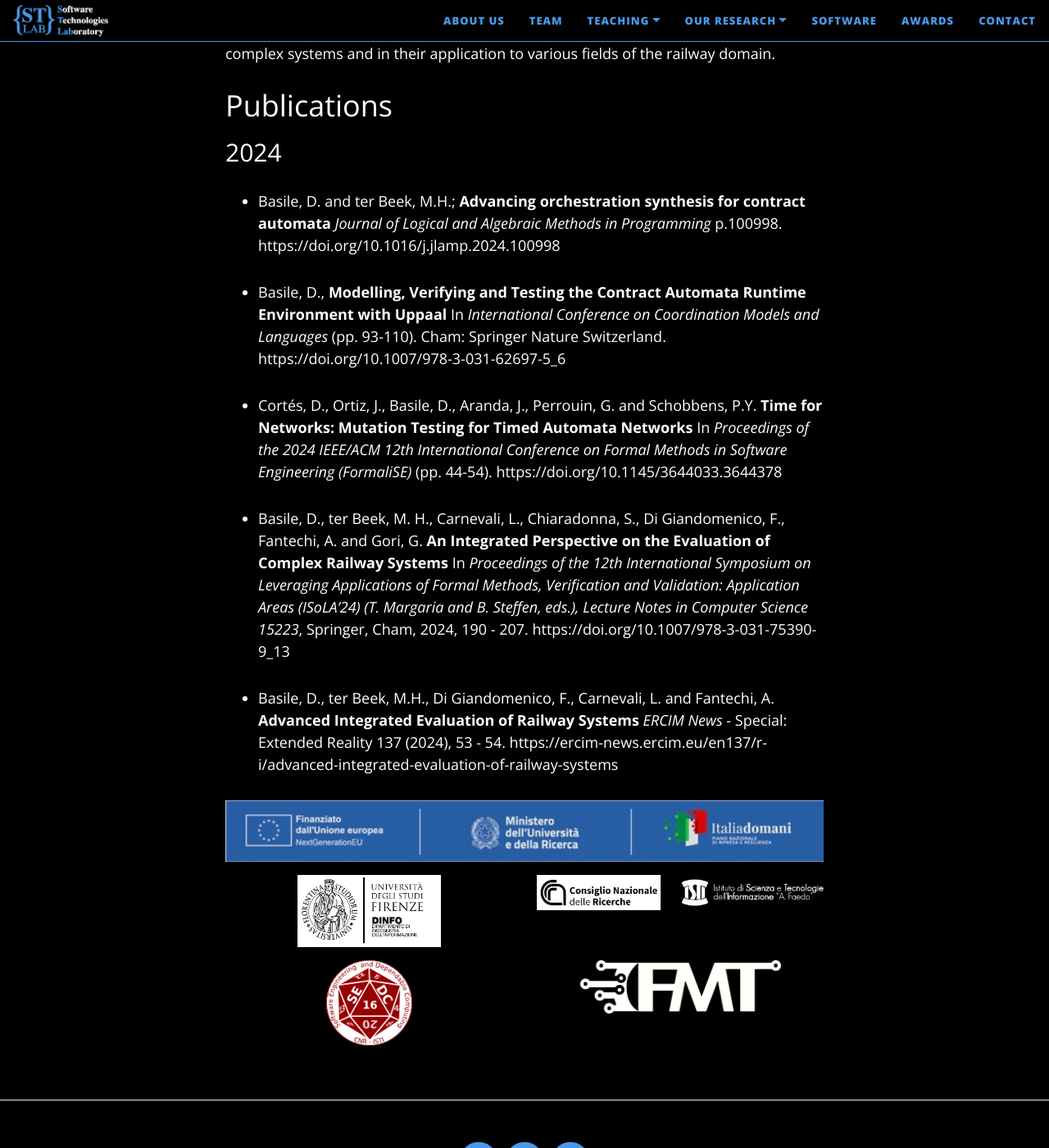
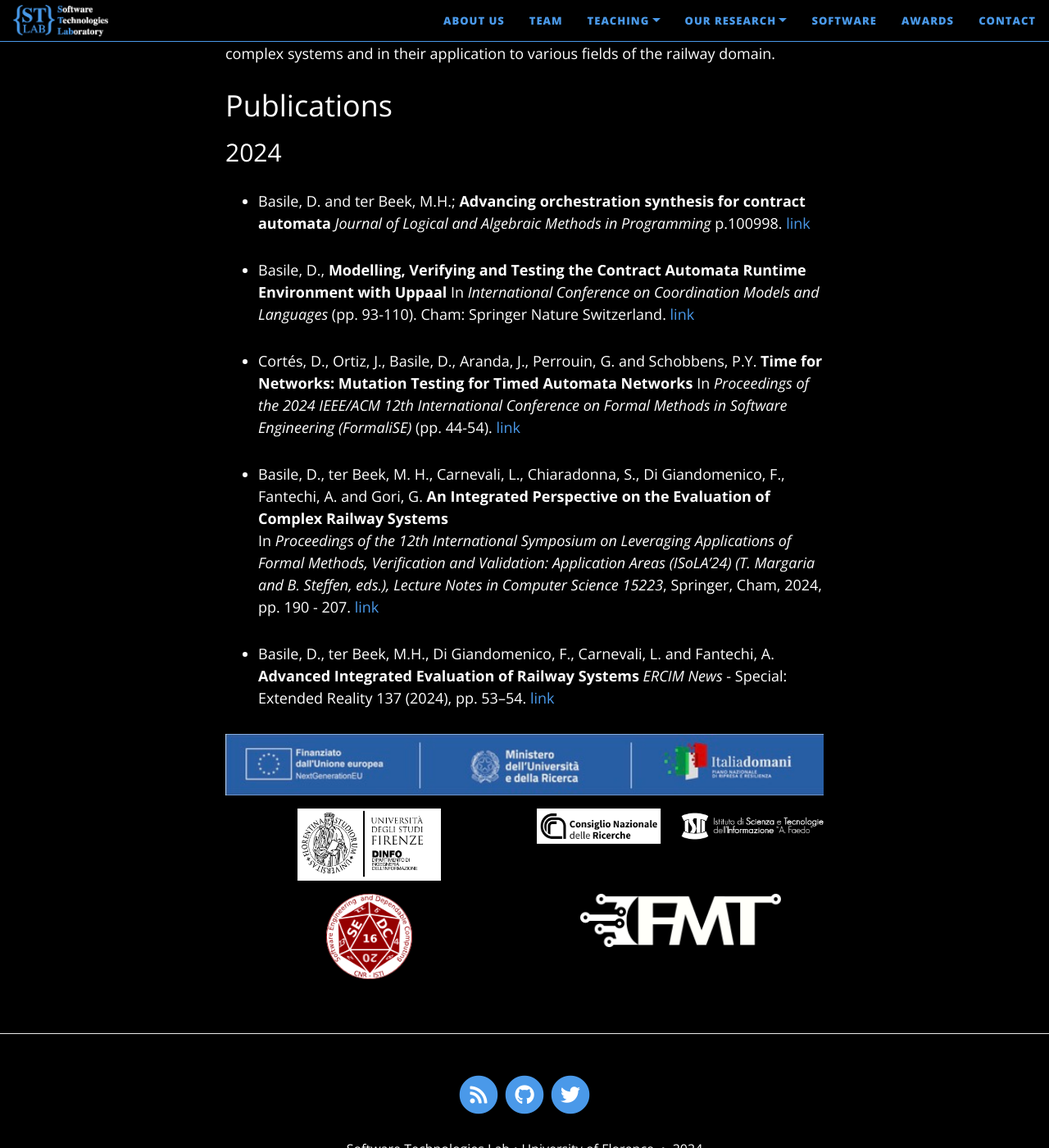
Before and after one commit to STLab-UniFI/STLab-UniFI.github.io, a Jekyll site: the page built from pages/projects/adventure.md, in a window 1280 px wide and 1400 px high, scrolled down 2047 px. Shown: the whole window at 82% size. Built offline with Jekyll 4.4.1, drawn with Linux system fonts in a browser that asks for light colours; nearby versions of some CDN libraries.

Commit message:
Update adventure.md

```diff
--- a/pages/projects/adventure.md
+++ b/pages/projects/adventure.md
@@ -37,23 +37,23 @@
 
 -  Basile, D. and ter Beek, M.H.; **Advancing orchestration synthesis for contract automata**
 *Journal of Logical and Algebraic Methods in Programming* p.100998.
-https://doi.org/10.1016/j.jlamp.2024.100998
+[link](https://doi.org/10.1016/j.jlamp.2024.100998)
 
 - Basile, D., **Modelling, Verifying and Testing the Contract Automata Runtime Environment with Uppaal**
 In *International Conference on Coordination Models and Languages* (pp. 93-110). Cham: Springer Nature Switzerland.
-https://doi.org/10.1007/978-3-031-62697-5_6
+[link](https://doi.org/10.1007/978-3-031-62697-5_6)
 
 - Cortés, D., Ortiz, J., Basile, D., Aranda, J., Perrouin, G. and Schobbens, P.Y. **Time for Networks: Mutation Testing for Timed Automata Networks**
 In *Proceedings of the 2024 IEEE/ACM 12th International Conference on Formal Methods in Software Engineering (FormaliSE)* (pp. 44-54).
-https://doi.org/10.1145/3644033.3644378
+[link](https://doi.org/10.1145/3644033.3644378)
 
 - Basile, D., ter Beek, M. H., Carnevali, L., Chiaradonna, S., Di Giandomenico, F., Fantechi, A. and Gori, G. **An Integrated Perspective on the Evaluation of Complex Railway Systems**
-In *Proceedings of the 12th International Symposium on Leveraging Applications of Formal Methods, Verification and Validation: Application Areas (ISoLA'24) (T. Margaria and B. Steffen, eds.), Lecture Notes in Computer Science 15223*, Springer, Cham, 2024, 190 - 207.
-https://doi.org/10.1007/978-3-031-75390-9_13
+In *Proceedings of the 12th International Symposium on Leveraging Applications of Formal Methods, Verification and Validation: Application Areas (ISoLA'24) (T. Margaria and B. Steffen, eds.), Lecture Notes in Computer Science 15223*, Springer, Cham, 2024, pp. 190 - 207.
+[link](https://doi.org/10.1007/978-3-031-75390-9_13)
 
 - Basile, D., ter Beek, M.H., Di Giandomenico, F., Carnevali, L. and Fantechi, A. **Advanced Integrated Evaluation of Railway Systems**
-*ERCIM News* - Special: Extended Reality 137 (2024), 53 - 54.
-https://ercim-news.ercim.eu/en137/r-i/advanced-integrated-evaluation-of-railway-systems
+*ERCIM News* - Special: Extended Reality 137 (2024), pp. 53--54.
+[link](https://ercim-news.ercim.eu/en137/r-i/advanced-integrated-evaluation-of-railway-systems)
 
 
 
```
